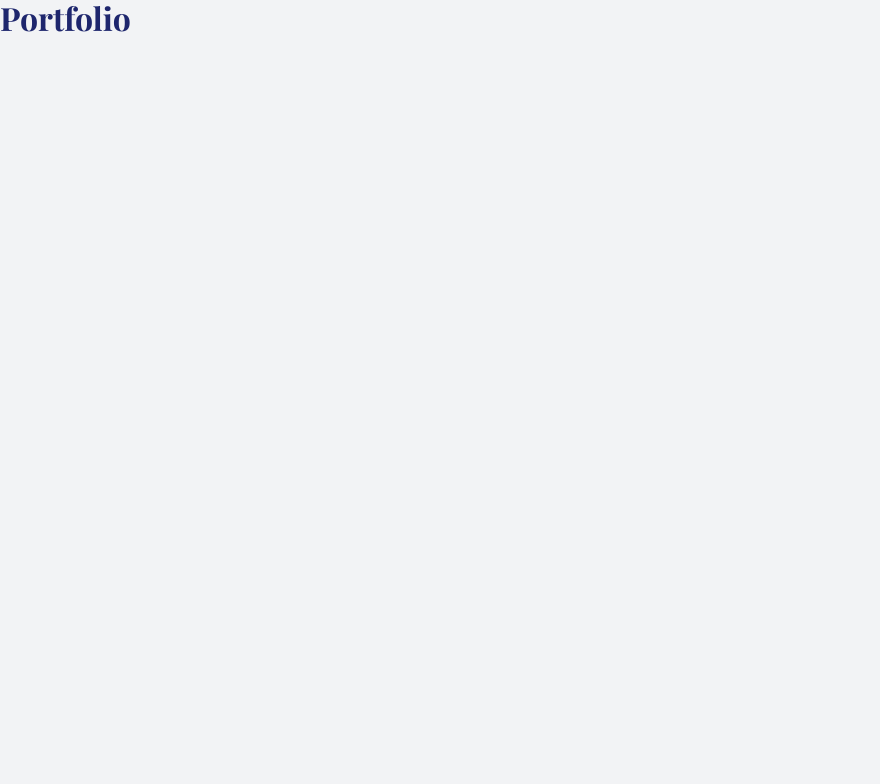
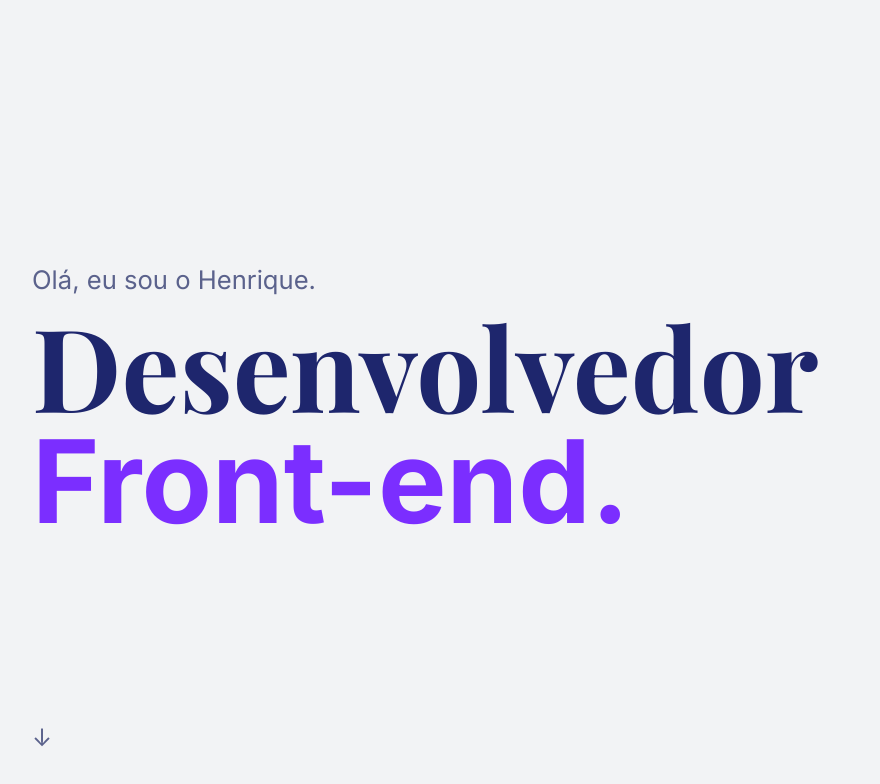
Before and after one commit to Henricantin/portfolio, a React (Vite) app: page / in a window 1280 px wide. Shown: the top 784 px of the page, without its empty margins (0-880 px from the left). Built offline with nearby package versions, Linux system fonts and the light colour scheme.

Commit message:
fix imports css

```diff
--- a/src/App.tsx
+++ b/src/App.tsx
@@ -1,5 +1,13 @@
+import MainLayout from "./layouts/MainLayout";
+
+import Hero from "./sections/hero";
+
 function App() {
-    return <h1>Portfolio</h1>;
+    return (
+        <MainLayout>
+            <Hero />
+        </MainLayout>
+    );
 }
 
 export default App;
--- a/src/layouts/mainLayout/index.tsx
+++ b/src/layouts/mainLayout/index.tsx
@@ -1,12 +1,12 @@
 import type { ReactNode } from "react"
 
-import styles from "./index.module.scss";
+import styles from "./mainLayout.module.css";
 
-type mainLayoutProps = {
+type MainLayoutProps = {
     children: ReactNode;
 };
 
-function mainLayout({ children }: mainLayoutProps) {
+function mainLayout({ children }: MainLayoutProps) {
     return (
         <main className={styles.layout}>
             {children}
```
